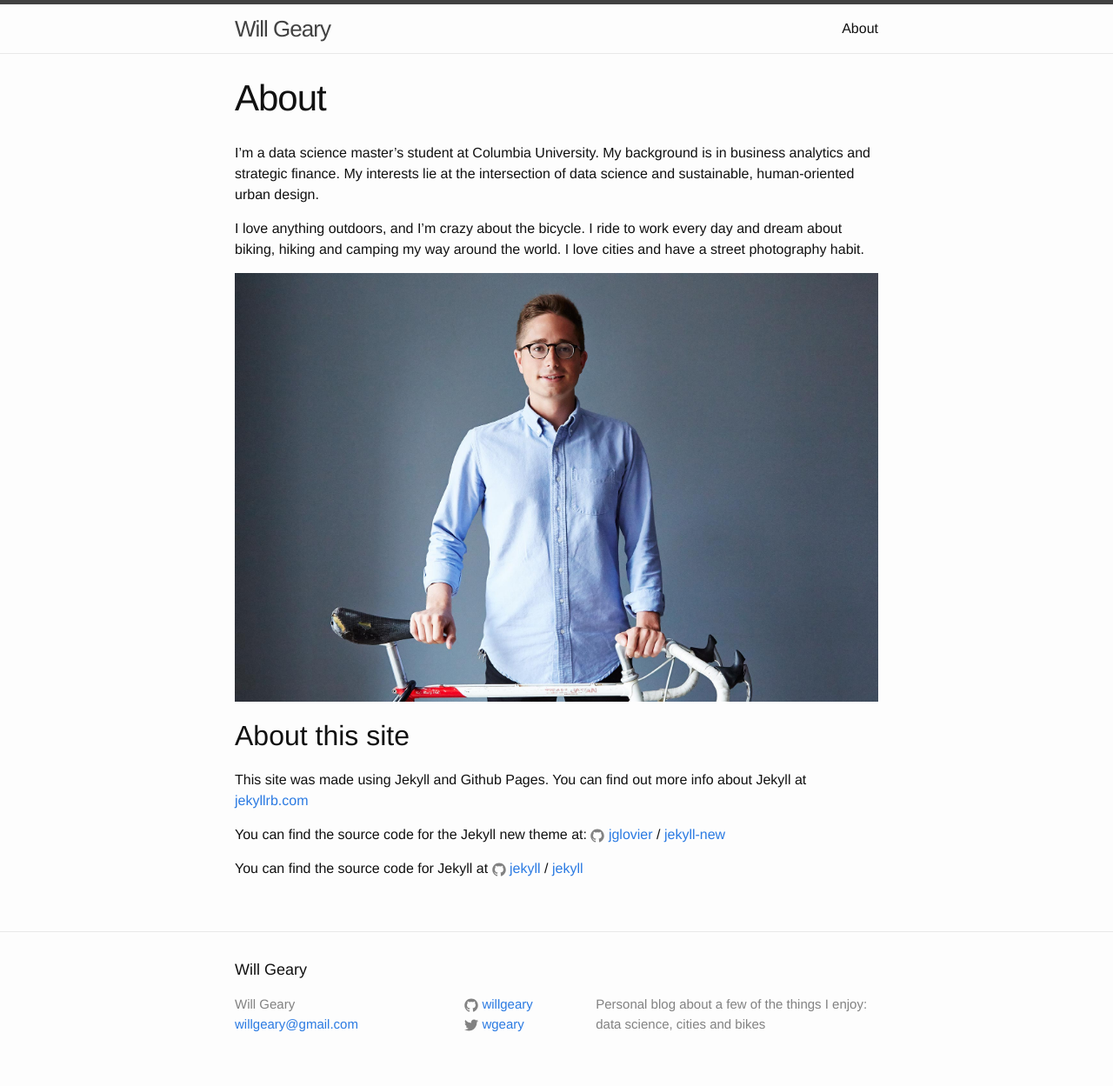
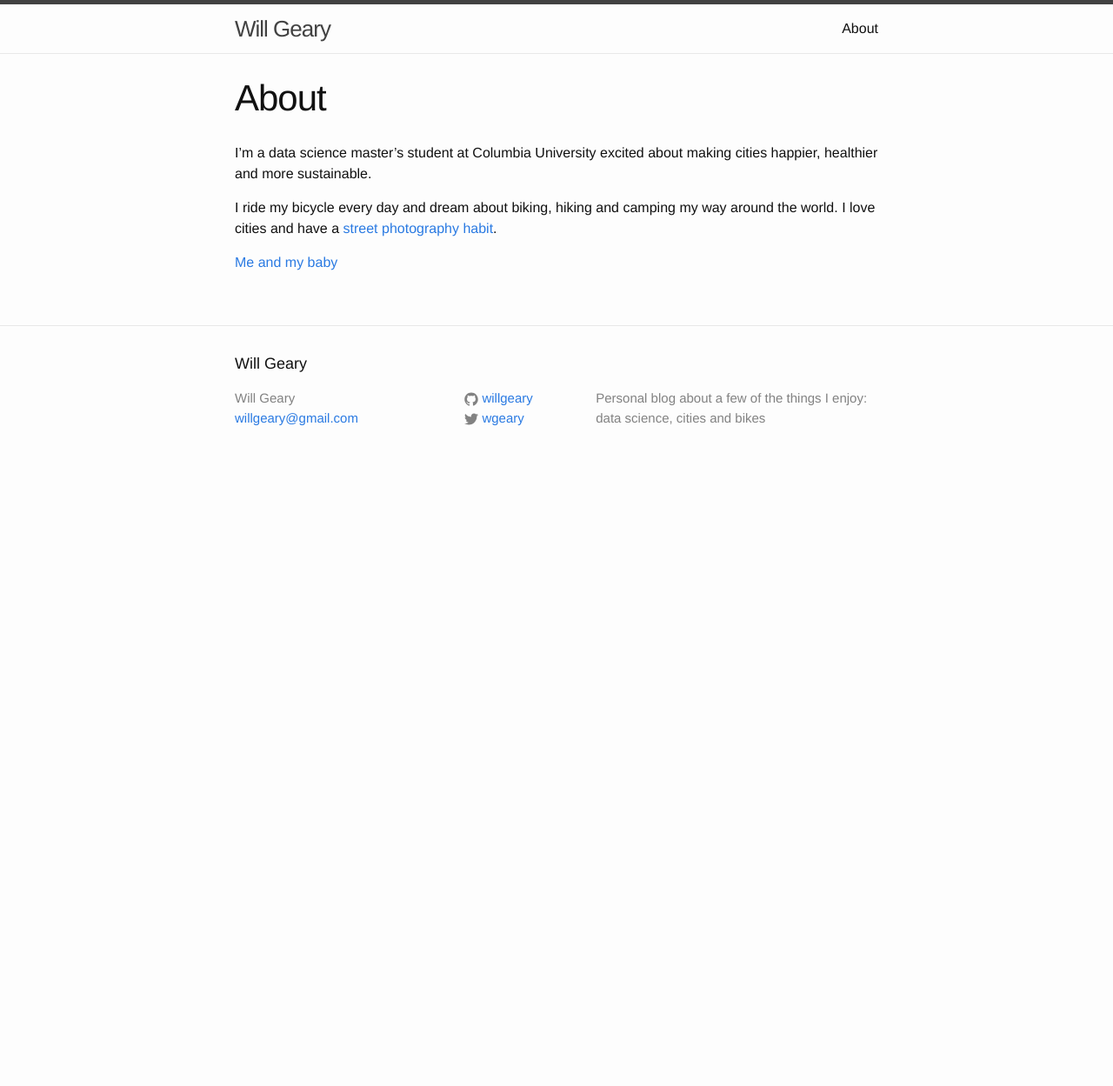
Before and after one commit to willgeary/willgeary.github.io, a Jekyll site: the page built from about.md, in a window 1280 px wide. Shown: the whole page at 87% size. Built offline with Jekyll 4.4.1, drawn with Linux system fonts in a browser that asks for light colours; after the commit the page ends 900 px from its top, so only the background shows below that.

Commit message:
Save my work

```diff
--- a/about.md
+++ b/about.md
@@ -4,22 +4,8 @@ title: About
 permalink: /about/
 ---
 
-I'm a data science master's student at Columbia University. My background is in business analytics and strategic finance. My interests lie at the intersection of data science and sustainable, human-oriented urban design.
+I'm a data science master's student at Columbia University excited about making cities happier, healthier and more sustainable.
 
-I love anything outdoors, and I'm crazy about the bicycle. I ride to work every day and dream about biking, hiking and camping my way around the world. I love cities and have a street photography habit.
+I ride my bicycle every day and dream about biking, hiking and camping my way around the world. I love cities and have a [street photography habit](https://www.instagram.com/willcgeary/).
 
-![Me and my baby]({{ site.url }}/assets/bike_will.jpg)
-
-
-
-
-## About this site
-This site was made using Jekyll and Github Pages. You can find out more info about Jekyll at [jekyllrb.com](http://jekyllrb.com/)
-
-You can find the source code for the Jekyll new theme at:
-{% include icon-github.html username="jglovier" %} /
-[jekyll-new](https://github.com/jglovier/jekyll-new)
-
-You can find the source code for Jekyll at
-{% include icon-github.html username="jekyll" %} /
-[jekyll](https://github.com/jekyll/jekyll)
+[Me and my baby]({{ site.url }}/assets/bike_will.jpg)
```
Also changed, not shown: _posts/2016-05-16-hello.markdown (+8 -0 lines).
